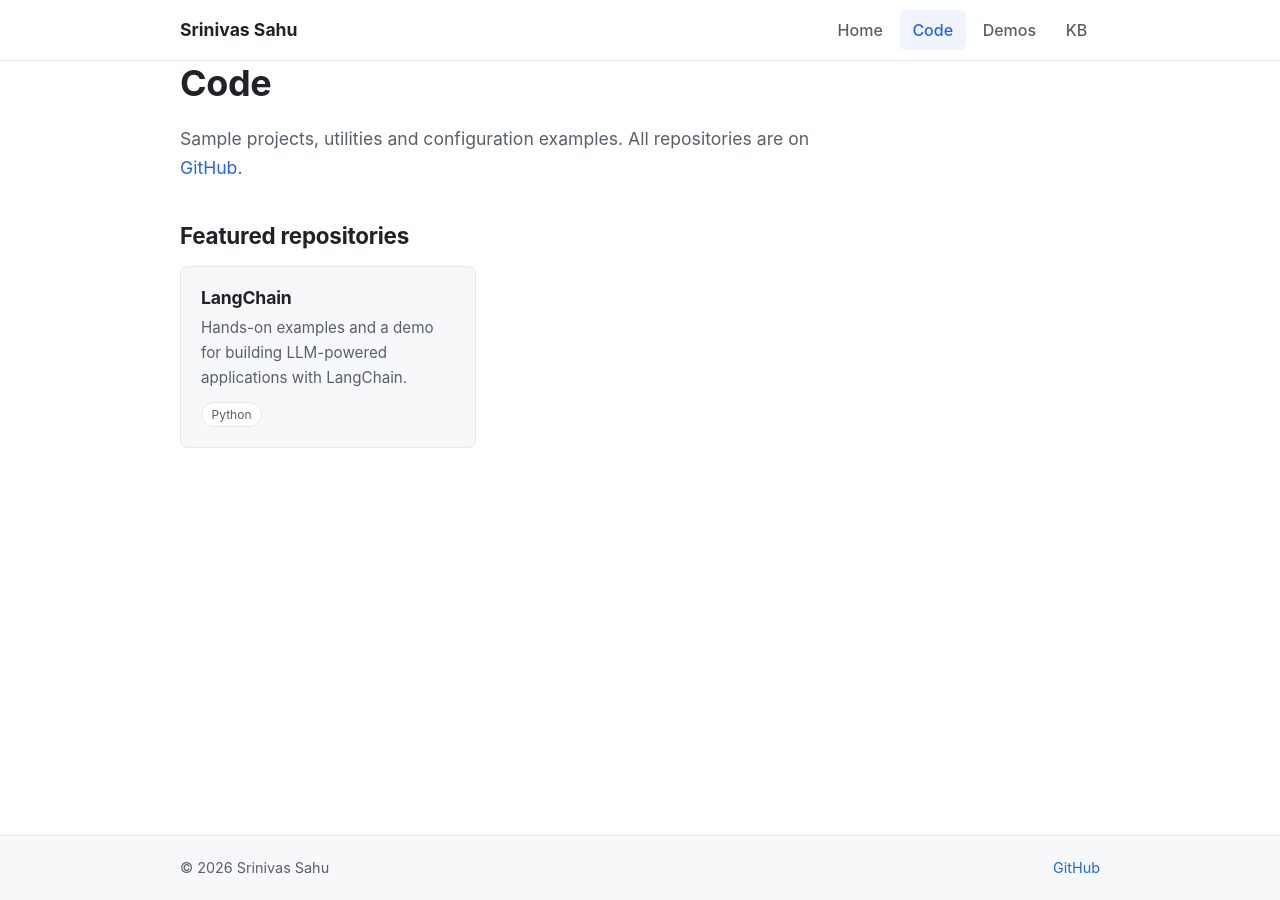
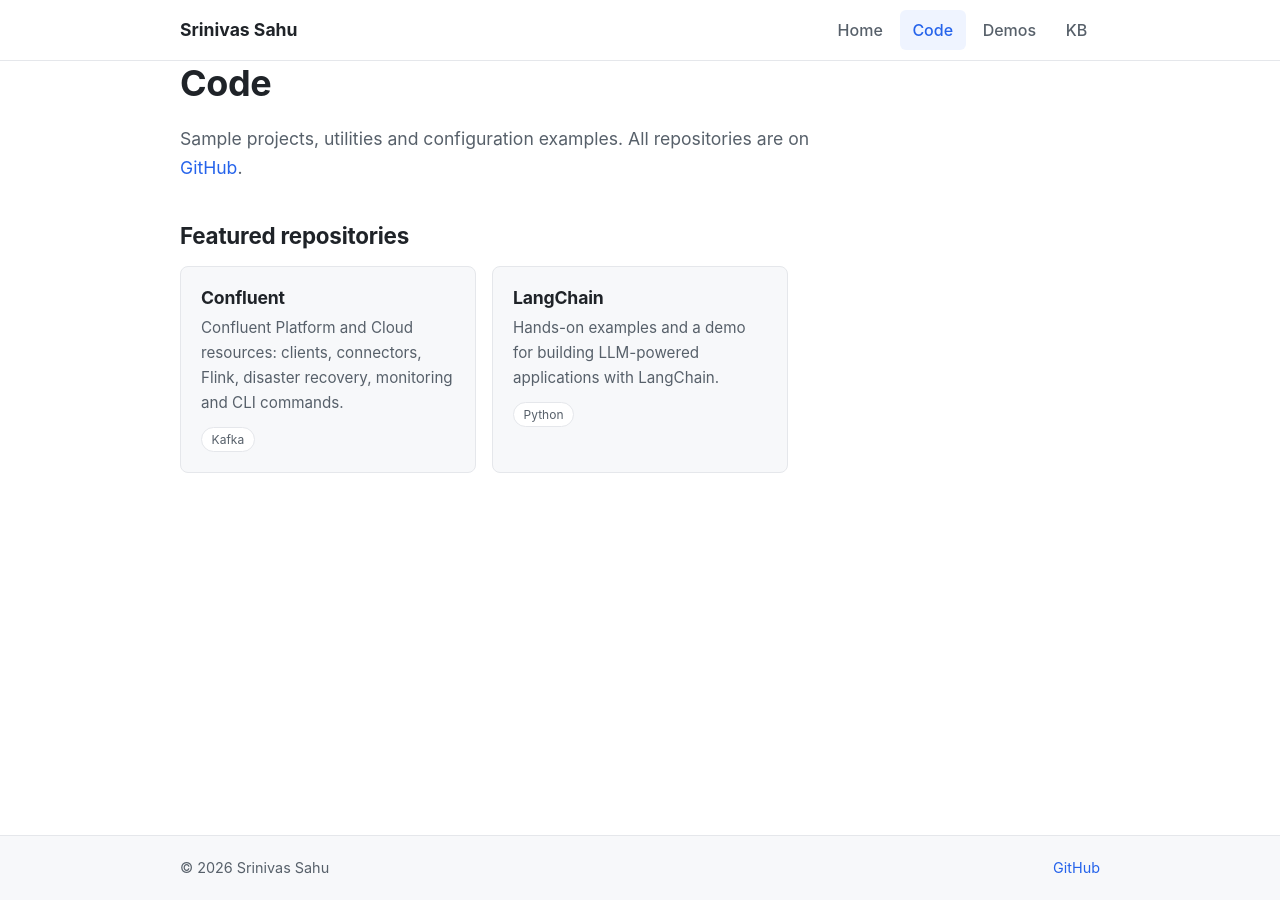
Before and after one commit to sahu0817/sahu0817.github.io, a Jekyll site: the page built from code.md, in a window 1280 px wide. Built offline with Jekyll 4.4.1, drawn with Linux system fonts in a browser that asks for light colours.

Commit message:
Add confluent repo to Code page

```diff
--- a/code.md
+++ b/code.md
@@ -11,6 +11,11 @@ permalink: /code/
 ## Featured repositories
 
 <div class="cards">
+  <a class="card" href="https://github.com/{{ site.github_username }}/confluent">
+    <h3>Confluent</h3>
+    <p>Confluent Platform and Cloud resources: clients, connectors, Flink, disaster recovery, monitoring and CLI commands.</p>
+    <span class="tag">Kafka</span>
+  </a>
   <a class="card" href="https://github.com/{{ site.github_username }}/langchain">
     <h3>LangChain</h3>
     <p>Hands-on examples and a demo for building LLM-powered applications with LangChain.</p>
```
